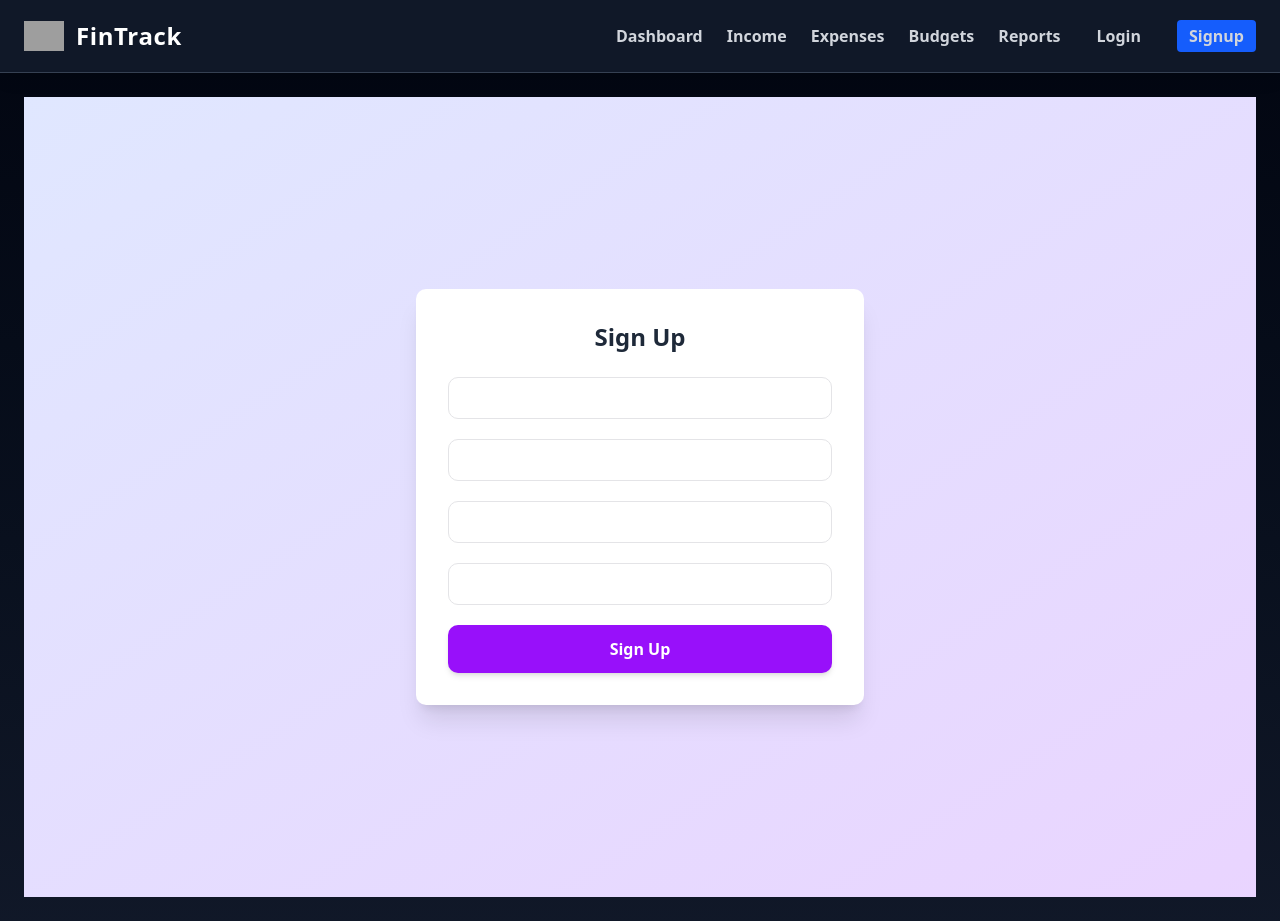
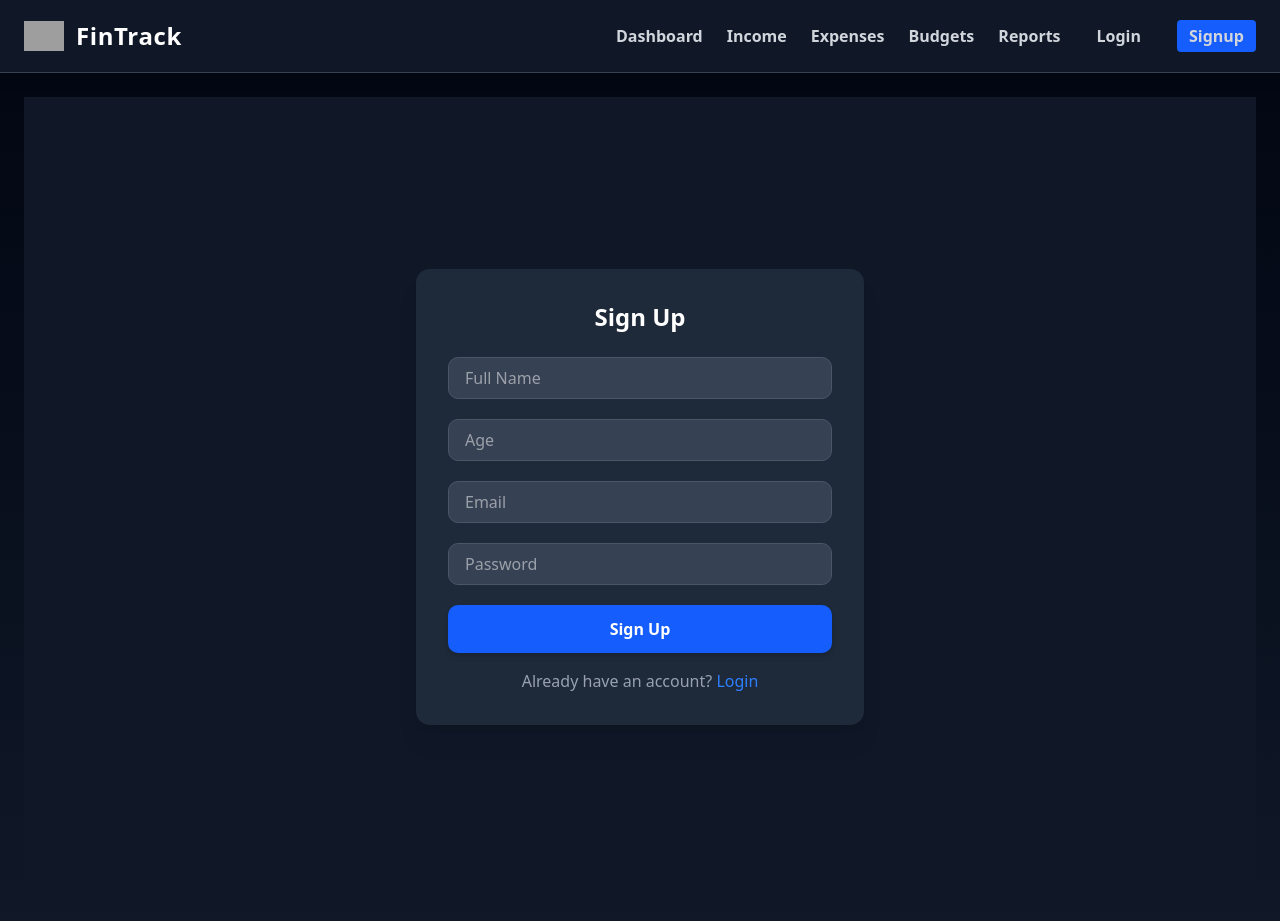
Before and after one commit to patel192/Expense-Manager-Frontend, a React (Vite) app: page /signup in a window 1280 px wide. Built offline with nearby package versions, Linux system fonts and the light colour scheme; grey boxes are pictures that could not be loaded.

Commit message:
ui updation

```diff
--- a/src/Login.jsx
+++ b/src/Login.jsx
@@ -4,6 +4,7 @@ import { useNavigate } from "react-router-dom";
 import { toast, ToastContainer, Bounce } from "react-toastify";
 import "react-toastify/dist/ReactToastify.css";
 import axiosInstance from "./components/Utils/axiosInstance";
+
 export const Login = () => {
   const { register, handleSubmit } = useForm();
   const navigate = useNavigate();
@@ -13,15 +14,14 @@ export const Login = () => {
     setLoading(true);
     try {
       const res = await axiosInstance.post("/user/login", data);
-
       if (res.status === 200) {
         localStorage.setItem("token", res.data.token);
-        localStorage.setItem("id", res.data.data._id); // ✅ save id
-        localStorage.setItem("role", res.data.data.role); // ✅ save role
+        localStorage.setItem("id", res.data.data._id);
+        localStorage.setItem("role", res.data.data.role);
 
         toast.success("Login successful!", {
           position: "top-center",
-          autoClose: 3000,
+          autoClose: 2000,
         });
 
         setTimeout(() => {
@@ -43,39 +43,46 @@ export const Login = () => {
   };
 
   return (
-    <div className="min-h-screen flex items-center justify-center bg-gradient-to-br from-indigo-100 to-purple-200 px-4">
+    <div className="min-h-screen flex items-center justify-center bg-gray-900 px-4">
       <ToastContainer transition={Bounce} />
-      <div className="bg-white shadow-xl rounded-lg w-full max-w-md p-8">
-        <h2 className="text-2xl font-bold text-gray-800 text-center mb-6">
-          Login
-        </h2>
+      <div className="bg-gray-800 text-white shadow-xl rounded-xl w-full max-w-md p-8">
+        <h2 className="text-2xl font-bold text-center mb-6">Login</h2>
         <form onSubmit={handleSubmit(submitHandler)} className="space-y-5">
           <input
             type="email"
             placeholder="Email"
             {...register("email", { required: "Email is required" })}
-            className="w-full px-4 py-2 border rounded-lg focus:outline-none focus:ring-2 focus:ring-purple-400"
+            className="w-full px-4 py-2 rounded-lg bg-gray-700 border border-gray-600 text-white focus:outline-none focus:ring-2 focus:ring-blue-500"
           />
 
           <input
             type="password"
             placeholder="Password"
             {...register("password", { required: "Password is required" })}
-            className="w-full px-4 py-2 border rounded-lg focus:outline-none focus:ring-2 focus:ring-purple-400"
+            className="w-full px-4 py-2 rounded-lg bg-gray-700 border border-gray-600 text-white focus:outline-none focus:ring-2 focus:ring-blue-500"
           />
 
           <button
             type="submit"
             disabled={loading}
-            className={`w-full py-3 text-white rounded-lg font-semibold shadow-md transition-all ${
+            className={`w-full py-3 rounded-lg font-semibold shadow-md transition-all ${
               loading
-                ? "bg-purple-400 cursor-not-allowed"
-                : "bg-purple-600 hover:bg-purple-700"
+                ? "bg-blue-400 cursor-not-allowed"
+                : "bg-blue-600 hover:bg-blue-700"
             }`}
           >
             {loading ? "Logging in..." : "Login"}
           </button>
         </form>
+        <p className="mt-4 text-center text-gray-400">
+          Don't have an account?{" "}
+          <span
+            onClick={() => navigate("/signup")}
+            className="text-blue-500 hover:underline cursor-pointer"
+          >
+            Sign Up
+          </span>
+        </p>
       </div>
     </div>
   );
--- a/src/Signup.jsx
+++ b/src/Signup.jsx
@@ -1,10 +1,10 @@
 import React, { useState } from "react";
 import { useForm } from "react-hook-form";
 import { useNavigate } from "react-router-dom";
-import axios from "axios";
 import { toast, ToastContainer, Bounce } from "react-toastify";
 import "react-toastify/dist/ReactToastify.css";
 import axiosInstance from "./components/Utils/axiosInstance";
+
 export const Signup = () => {
   const {
     register,
@@ -17,42 +17,35 @@ export const Signup = () => {
   const submitHandler = async (data) => {
     setLoading(true);
     try {
-      const res = await axiosInstance.post(
-        "/user",
-        { ...data, role: "User" }
-      );
-
+      const res = await axiosInstance.post("/user", { ...data, role: "User" });
       if (res.status === 201) {
         toast.success("User created successfully!", {
           position: "top-center",
-          autoClose: 3000,
+          autoClose: 2000,
         });
-
         setTimeout(() => navigate("/login"), 2000);
       }
     } catch (error) {
-      toast.error(error.response?.data?.message || "Signup failed. Try again.", {
-        position: "top-center",
-        autoClose: 3000,
-      });
+      toast.error(
+        error.response?.data?.message || "Signup failed. Try again.",
+        { position: "top-center", autoClose: 3000 }
+      );
     } finally {
       setLoading(false);
     }
   };
 
   return (
-    <div className="min-h-screen flex items-center justify-center bg-gradient-to-br from-indigo-100 to-purple-200 px-4">
+    <div className="min-h-screen flex items-center justify-center bg-gray-900 px-4">
       <ToastContainer transition={Bounce} />
-      <div className="bg-white shadow-xl rounded-lg w-full max-w-md p-8">
-        <h2 className="text-2xl font-bold text-gray-800 text-center mb-6">
-          Sign Up
-        </h2>
+      <div className="bg-gray-800 text-white shadow-xl rounded-xl w-full max-w-md p-8">
+        <h2 className="text-2xl font-bold text-center mb-6">Sign Up</h2>
         <form onSubmit={handleSubmit(submitHandler)} className="space-y-5">
           <input
             type="text"
             placeholder="Full Name"
             {...register("name", { required: "Name is required" })}
-            className="w-full px-4 py-2 border rounded-lg focus:outline-none focus:ring-2 focus:ring-purple-400"
+            className="w-full px-4 py-2 rounded-lg bg-gray-700 border border-gray-600 text-white focus:outline-none focus:ring-2 focus:ring-blue-500"
           />
           {errors.name && (
             <p className="text-red-500 text-sm">{errors.name.message}</p>
@@ -62,7 +55,7 @@ export const Signup = () => {
             type="number"
             placeholder="Age"
             {...register("age", { required: "Age is required", min: 18 })}
-            className="w-full px-4 py-2 border rounded-lg focus:outline-none focus:ring-2 focus:ring-purple-400"
+            className="w-full px-4 py-2 rounded-lg bg-gray-700 border border-gray-600 text-white focus:outline-none focus:ring-2 focus:ring-blue-500"
           />
           {errors.age && (
             <p className="text-red-500 text-sm">
@@ -76,7 +69,7 @@ export const Signup = () => {
             type="email"
             placeholder="Email"
             {...register("email", { required: "Email is required" })}
-            className="w-full px-4 py-2 border rounded-lg focus:outline-none focus:ring-2 focus:ring-purple-400"
+            className="w-full px-4 py-2 rounded-lg bg-gray-700 border border-gray-600 text-white focus:outline-none focus:ring-2 focus:ring-blue-500"
           />
           {errors.email && (
             <p className="text-red-500 text-sm">{errors.email.message}</p>
@@ -87,12 +80,9 @@ export const Signup = () => {
             placeholder="Password"
             {...register("password", {
               required: "Password is required",
-              minLength: {
-                value: 8,
-                message: "Password must be at least 8 characters",
-              },
+              minLength: { value: 8, message: "Password must be at least 8 characters" },
             })}
-            className="w-full px-4 py-2 border rounded-lg focus:outline-none focus:ring-2 focus:ring-purple-400"
+            className="w-full px-4 py-2 rounded-lg bg-gray-700 border border-gray-600 text-white focus:outline-none focus:ring-2 focus:ring-blue-500"
           />
           {errors.password && (
             <p className="text-red-500 text-sm">{errors.password.message}</p>
@@ -101,15 +91,24 @@ export const Signup = () => {
           <button
             type="submit"
             disabled={loading}
-            className={`w-full py-3 text-white rounded-lg font-semibold shadow-md transition-all ${
+            className={`w-full py-3 rounded-lg font-semibold shadow-md transition-all ${
               loading
-                ? "bg-purple-400 cursor-not-allowed"
-                : "bg-purple-600 hover:bg-purple-700"
+                ? "bg-blue-400 cursor-not-allowed"
+                : "bg-blue-600 hover:bg-blue-700"
             }`}
           >
             {loading ? "Creating..." : "Sign Up"}
           </button>
         </form>
+        <p className="mt-4 text-center text-gray-400">
+          Already have an account?{" "}
+          <span
+            onClick={() => navigate("/login")}
+            className="text-blue-500 hover:underline cursor-pointer"
+          >
+            Login
+          </span>
+        </p>
       </div>
     </div>
   );
```
